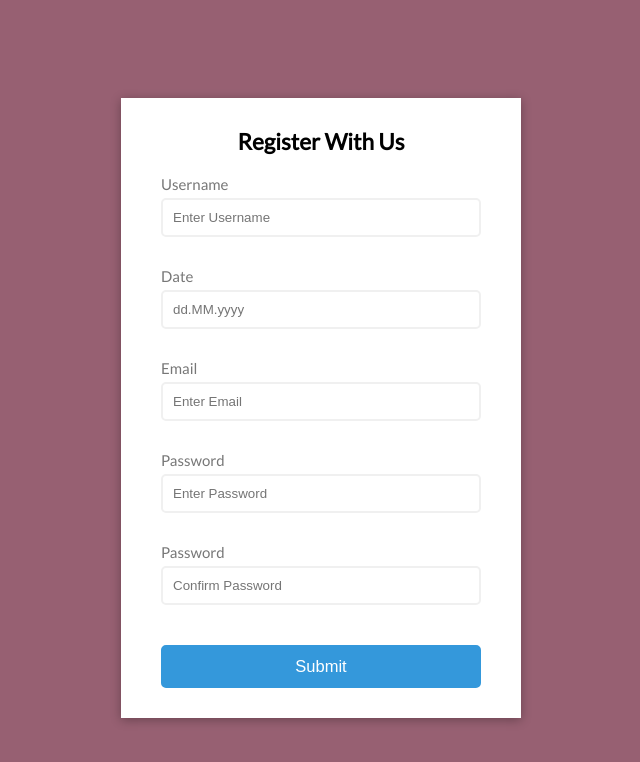
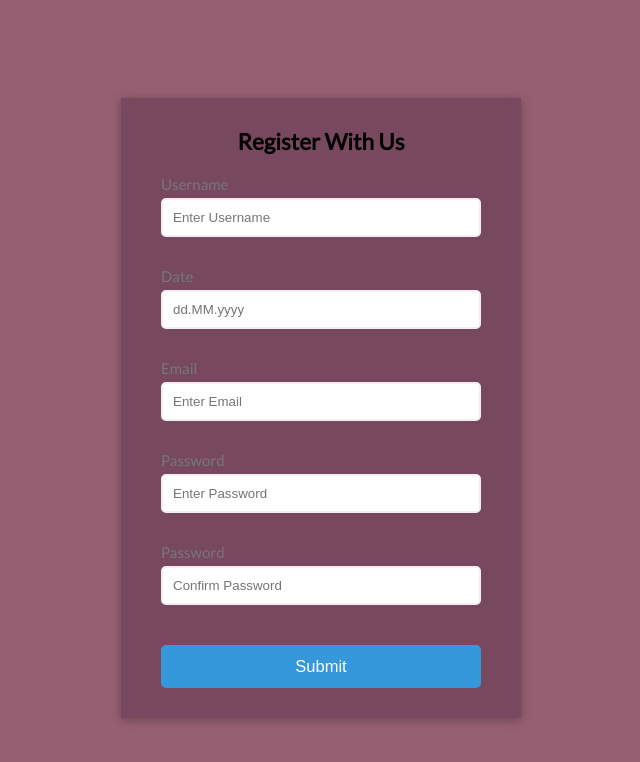
Before and after one commit to Salome-pix/Form-Validator, a plain HTML site: page index.html in a window 1280 px wide. Shown: the whole page, without its empty margins (319-959 px from the left). Drawn offline with Linux system fonts and the light colour scheme.

Commit message:
Update style.css

```diff
--- a/style.css
+++ b/style.css
@@ -20,7 +20,7 @@ body {
 }
 
 .container {
-  background-color: #fff;
+  background-color:  #3418334f;
   border-radius: 10 px;
   box-shadow: 0 2px 10px rgba(0, 0, 0, 0.3);
   width: 400px;
```
